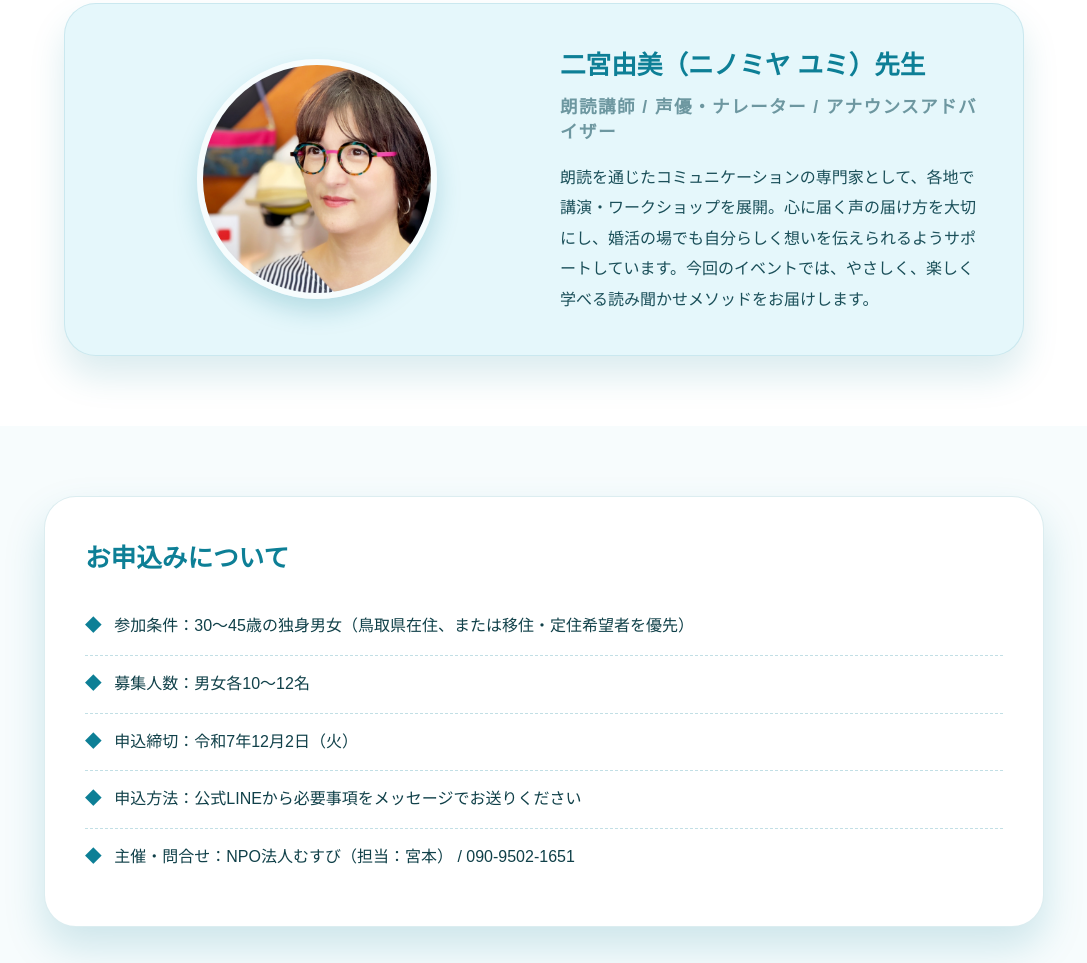
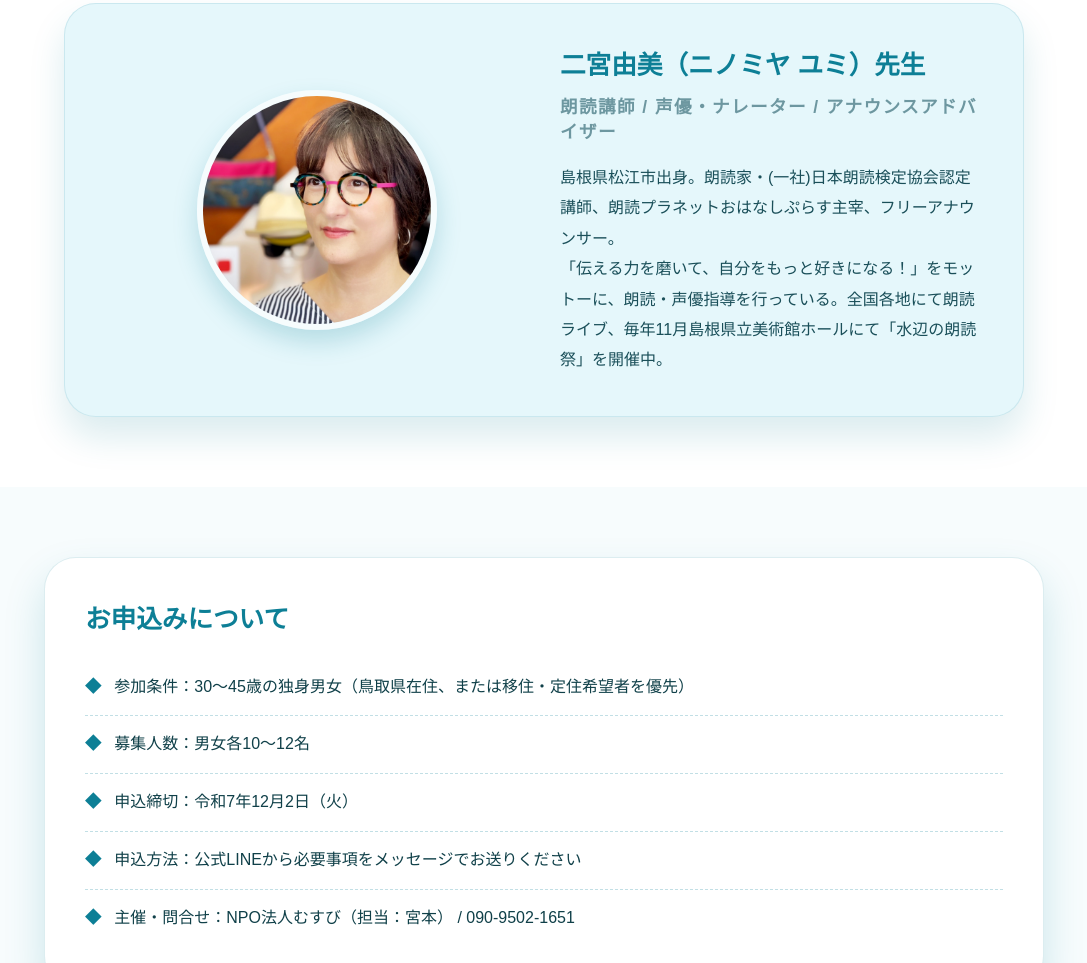
Before and after one commit to coffeesummer1980/shizukana, a plain HTML site: page index.html in a window 1280 px wide. Shown: the part 3846-4809 px from the top of the page, without its empty margins (96-1183 px from the left). Drawn offline with Linux system fonts and the light colour scheme.

Commit message:
Add files via upload

```diff
--- a/index.html
+++ b/index.html
@@ -795,7 +795,7 @@
             <div class="instructor-copy">
                 <h2>二宮由美（ニノミヤ ユミ）先生</h2>
                 <h3>朗読講師 / 声優・ナレーター / アナウンスアドバイザー</h3>
-                <p>朗読を通じたコミュニケーションの専門家として、各地で講演・ワークショップを展開。心に届く声の届け方を大切にし、婚活の場でも自分らしく想いを伝えられるようサポートしています。今回のイベントでは、やさしく、楽しく学べる読み聞かせメソッドをお届けします。</p>
+                <p>島根県松江市出身。朗読家・(一社)日本朗読検定協会認定講師、朗読プラネットおはなしぷらす主宰、フリーアナウンサー。<br>「伝える力を磨いて、自分をもっと好きになる！」をモットーに、朗読・声優指導を行っている。全国各地にて朗読ライブ、毎年11月島根県立美術館ホールにて「水辺の朗読祭」を開催中。</p>
             </div>
         </div>
     </section>
```
